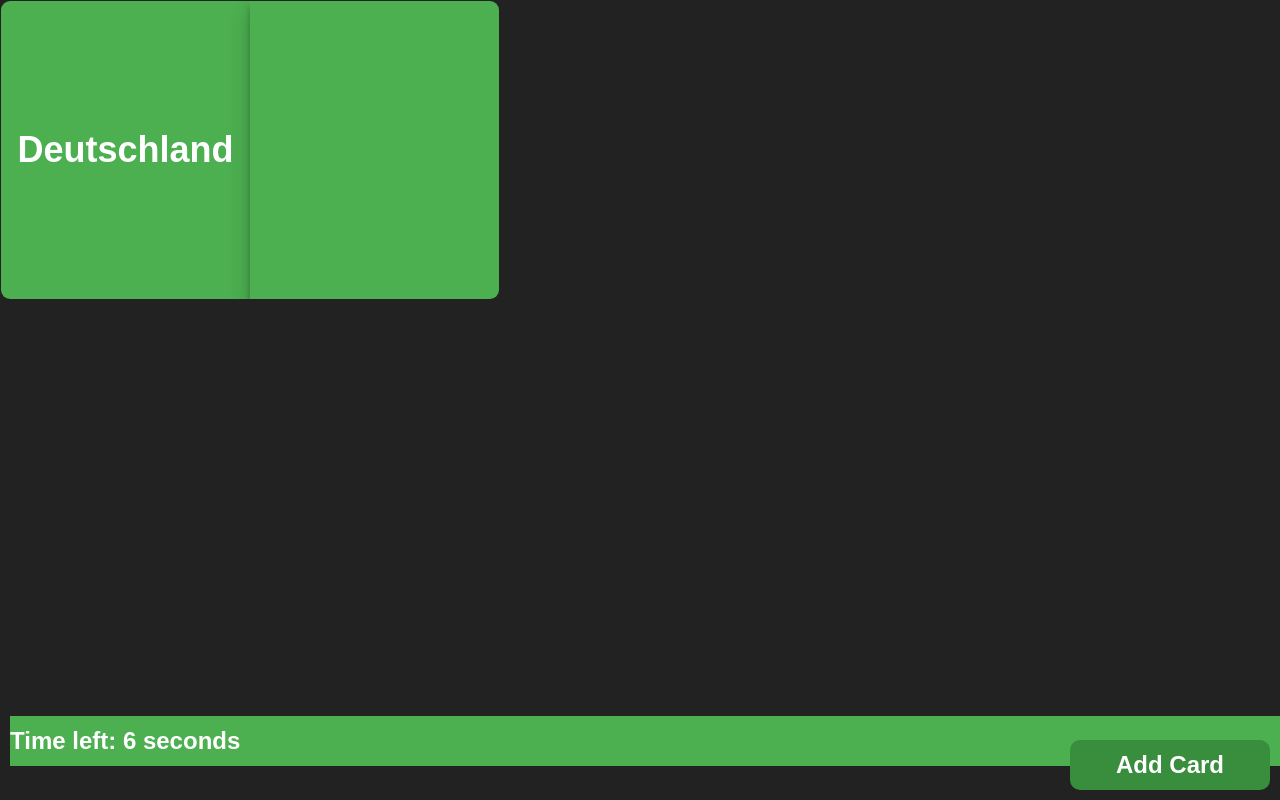
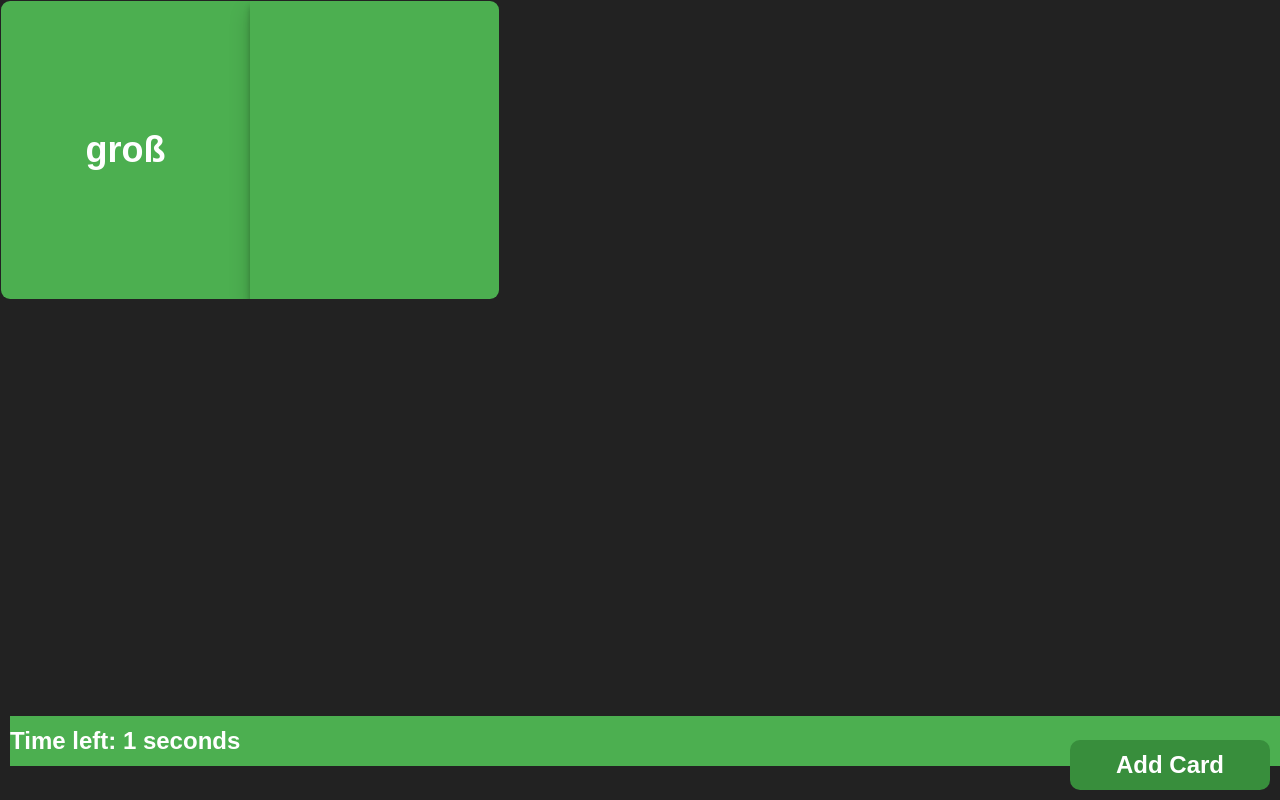
Before and after one commit to tommurua/flashcards, a plain HTML site: page index.html in a window 1280 px wide. Drawn offline with Linux system fonts and the light colour scheme.

Commit message:
Added new words to app.js and encoded index.html to UTF-8

```diff
--- a/app.js
+++ b/app.js
@@ -6,13 +6,105 @@ const addCardButton = document.getElementById("add-card-button");
 
 let cards = [
   {
-    question: "Deutschland",
-    answer: "Alemanha",
-  },
-  {
-    question: "Handy",
-    answer: "Celular",
-  },
+    question: "groß",
+    answer: "grande",
+    },
+    {
+    question: "klein",
+    answer: "pequeno",
+    },
+    {
+    question: "billig",
+    answer: "barato",
+    },
+    {
+    question: "teuer",
+    answer: "caro",
+    },
+    {
+    question: "schön",
+    answer: "bonito",
+    },
+    {
+    question: "hässlich",
+    answer: "feio",
+    },
+    {
+    question: "fern",
+    answer: "distante",
+    },
+    {
+    question: "nah",
+    answer: "próximo",
+    },
+    {
+    question: "freundlich",
+    answer: "amigável",
+    },
+    {
+    question: "unfreundlich",
+    answer: "antipático",
+    },
+    {
+    question: "gut",
+    answer: "bom",
+    },
+    {
+    question: "schlecht",
+    answer: "ruim",
+    },
+    {
+    question: "warm",
+    answer: "quente",
+    },
+    {
+    question: "kalt",
+    answer: "frio",
+    },
+    {
+    question: "modern",
+    answer: "moderno",
+    },
+    {
+    question: "klassisch",
+    answer: "clássico",
+    },
+    {
+    question: "hell",
+    answer: "claro",
+    },
+    {
+    question: "dunkel",
+    answer: "escuro",
+    },
+    {
+    question: "neu",
+    answer: "novo",
+    },
+    {
+    question: "alt",
+    answer: "velho",
+    },
+    {
+    question: "interessant",
+    answer: "interessante",
+    },
+    {
+    question: "langweilig",
+    answer: "entediante",
+    },
+    {
+    question: "müde",
+    answer: "cansado",
+    },
+    {
+    question: "kaputt",
+    answer: "quebrado",
+    },
+    {
+    question: "lecker",
+    answer: "saboroso",
+    }
 ];
 
 let currentCardIndex = 0;
@@ -20,8 +112,8 @@ let currentCardIndex = 0;
 // Display the question on the front of the card
 flashcardFront.innerHTML = cards[currentCardIndex].question;
 
-// Set the timer to 10 seconds
-let timeLeft = 10;
+// Set the timer to 5 seconds
+let timeLeft = 5;
 
 let countdown;
 
@@ -42,7 +134,7 @@ function startTimer() {
           currentCardIndex = 0;
         }
         flashcardFront.innerHTML = cards[currentCardIndex].question;
-        timeLeft = 10;
+        timeLeft = 5;
         flashcardBack.innerHTML = "";
         flashcardContainer.classList.remove("flip");
         clearInterval(countdown);
@@ -70,7 +162,7 @@ addCardButton.addEventListener("click", () => {
   // Display the new card and restart the timer
   currentCardIndex = cards.length - 1;
   flashcardFront.innerHTML = cards[currentCardIndex].question;
-  timeLeft = 10;
+  timeLeft = 5;
   flashcardBack.innerHTML = "";
   flashcardContainer.classList.remove("flip");
   clearInterval(countdown);
--- a/index.html
+++ b/index.html
@@ -3,6 +3,7 @@
 <html>
 <head>
   <link rel="stylesheet" href="style.css">
+  <meta charset="UTF-8">
 </head>
 <body>
   <div id="flashcard-container">
```
